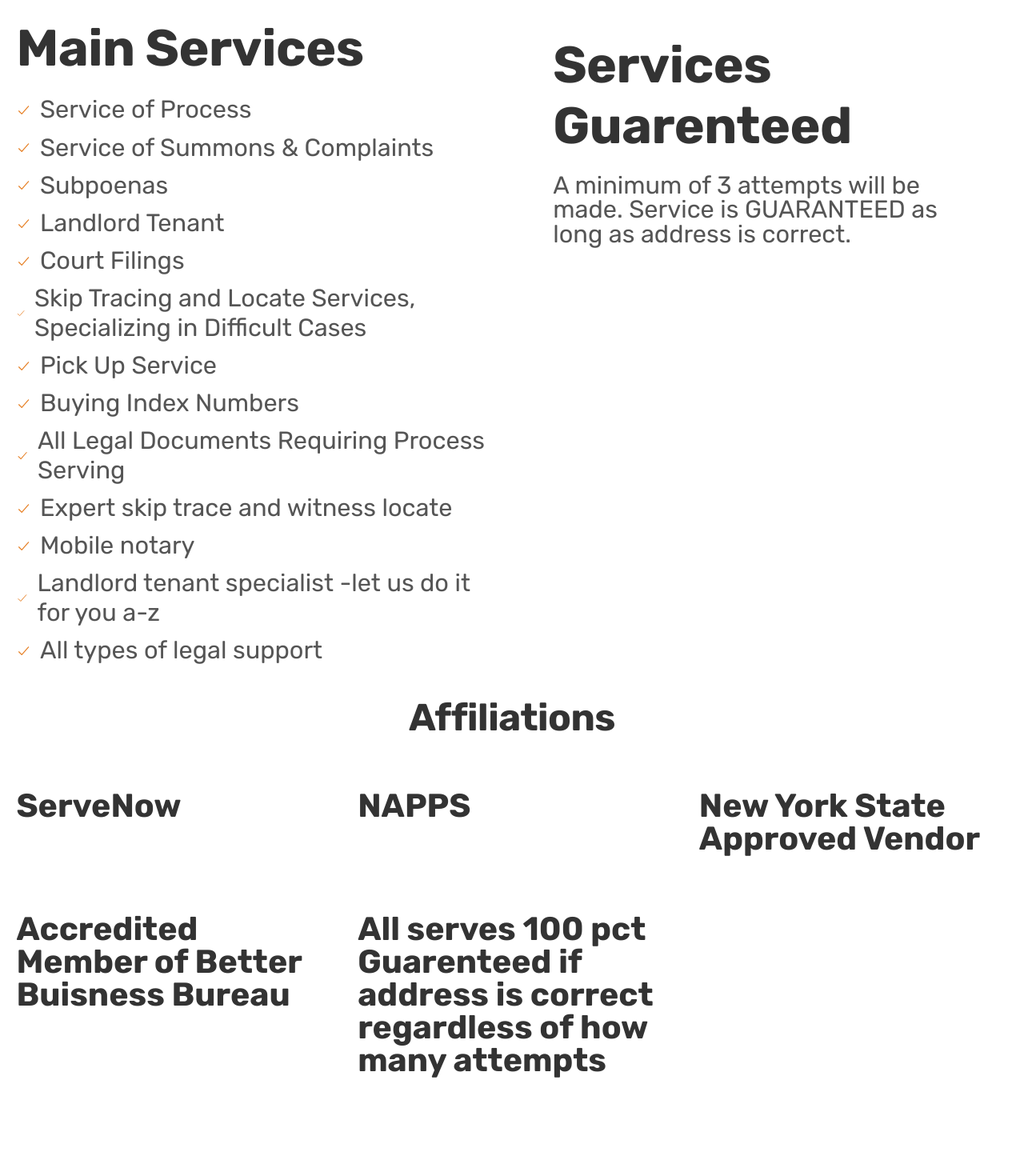
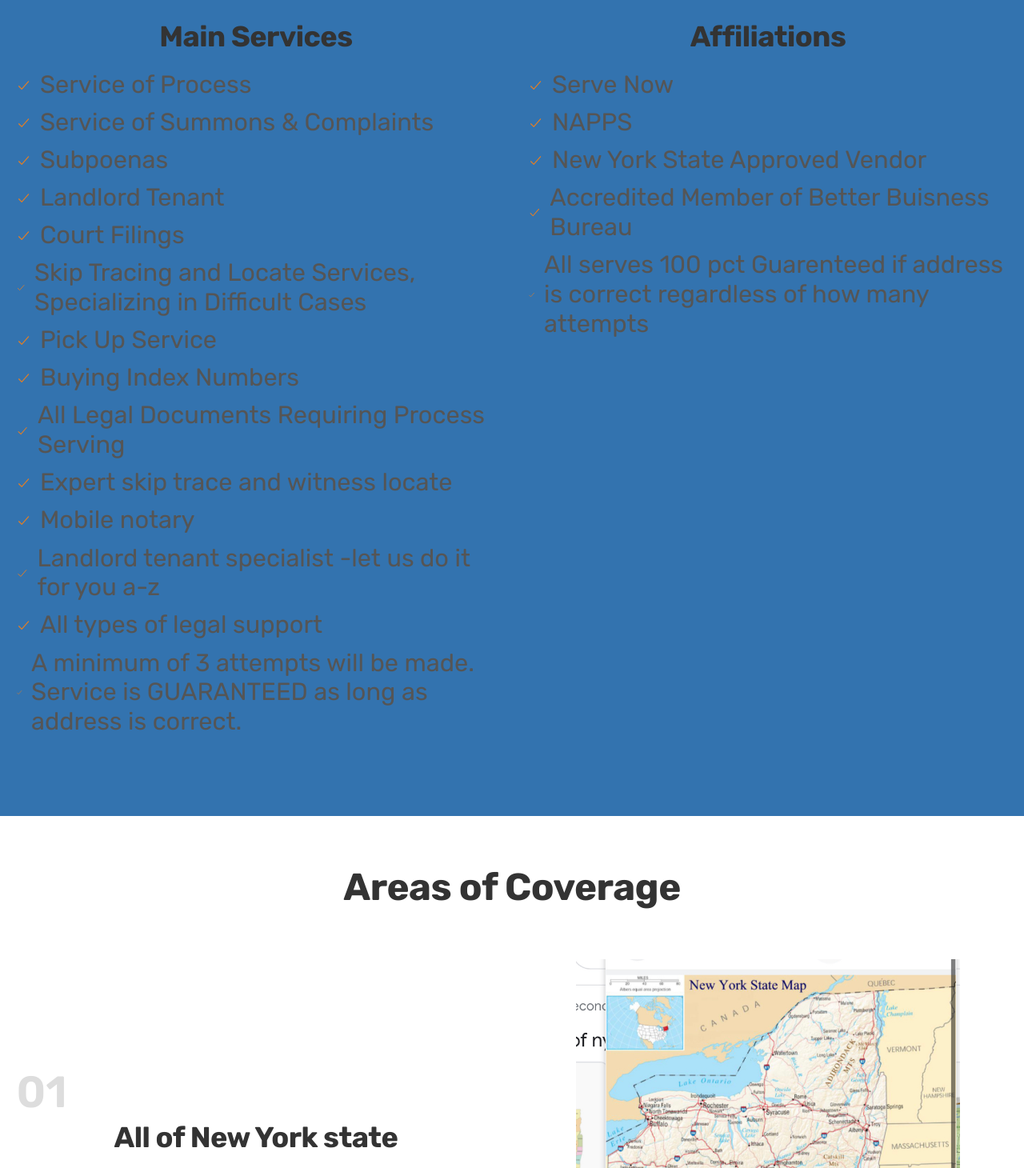
Before and after one commit to EliasAHH/processserveexpert, a plain HTML site: page index.html in a window 1280 px wide. Shown: the part 1340-2800 px from the top of the page at 80% size. Drawn offline with nearby package versions, Linux system fonts and the light colour scheme; some packages are replaced by stand-ins of ours; a script that the page names is missing.

Commit message:
added new images to website and fixed alignment problem

```diff
--- a/css/general.css
+++ b/css/general.css
@@ -88,9 +88,10 @@ body {
 }
 
 .heading-tertiary {
-    font-size: 10rem;
+    font-size: 36px;
     line-height: 1.2;
     margin-bottom: 3.2rem;
+    text-align: center;
 }
 
 .subheading {
--- a/css/queries.css
+++ b/css/queries.css
@@ -14,7 +14,7 @@
         max-width: 120rem;
     }
     .heading-primary {
-        font-size: 4.4rem;
+        font-size: 30px;
     }
     .gallery {
         grid-template-columns: repeat(2, 1fr);
--- a/css/style.css
+++ b/css/style.css
@@ -282,6 +282,7 @@
 
 .section-services {
     padding: 9.6rem 0;
+    background: #3373af;
 }
 
 .guarantee-content {
--- a/index.html
+++ b/index.html
@@ -182,41 +182,42 @@
                             <span>All types of legal support
                             </span>
                         </li>
+                        <li class="list-item">
+                            <ion-icon class="list-icon" name="checkmark-outline"></ion-icon>
+                            <span> A minimum of 3 attempts will be made. Service is GUARANTEED as long as address is correct.
+
+                            </span>
+                        </li>
                     </ul>
                 </div>
 
-                <div>
-                    <div class="guarantee-content">
-                        <h3 class="heading-tertiary">Services Guarenteed</h3>
-                        <ul class="guarantee-attributes">
-                            <li class="guarantee-attribute">
-                                <span>A minimum of 3 attempts will be made. Service is GUARANTEED as long as address is correct.</span>
-                            </li>
-                        </ul>
-                    </div>
+                <div class="services">
+                    <h3 class="heading-tertiary">Affiliations</h3>
+                    <ul class="list">
+                        <li class="list-item">
+                            <ion-icon class="list-icon" name="checkmark-outline"></ion-icon>
+                            <span>Serve Now</span>
+                        </li>
+                        <li class="list-item">
+                            <ion-icon class="list-icon" name="checkmark-outline"></ion-icon>
+                            <span>NAPPS</span>
+                        </li>
+                        <li class="list-item">
+                            <ion-icon class="list-icon" name="checkmark-outline"></ion-icon>
+                            <span> New York State Approved Vendor</span>
+                        </li>
+                        <li class="list-item">
+                            <ion-icon class="list-icon" name="checkmark-outline"></ion-icon>
+                            <span>Accredited Member of Better Buisness Bureau</span>
+                        </li>
+                        <li class="list-item">
+                            <ion-icon class="list-icon" name="checkmark-outline"></ion-icon>
+                            <span>All serves 100 pct Guarenteed if address is correct regardless of how many attempts</span>
+                        </li>
+                    </ul>
                 </div>
             </div>
             </br>
-            <h2 class="heading-secondary">
-                Affiliations
-            </h2>
-            <div class="container grid grid--3-cols">
-                <div class="feature">
-                    <p class="feature-title">ServeNow</p>
-                </div>
-                <div class="feature">
-                    <p class="feature-title">NAPPS</p>
-                </div>
-                <div class="feature">
-                    <p class="feature-title">New York State Approved Vendor</p>
-                </div>
-                <div class="feature">
-                    <p class="feature-title">Accredited Member of Better Buisness Bureau</p>
-                </div>
-                <div class="feature">
-                    <p class="feature-title">All serves 100 pct Guarenteed if address is correct regardless of how many attempts</p>
-                </div>
-            </div>
         </section>
 
 
@@ -238,12 +239,12 @@
                 </div>
 
                 <div class="step-img-box">
-                    <img src="img/long-island.jpg" class="step-img" alt="picture of new york" />
+                    <img src="img/ny.jpg" class="step-img" alt="picture of new york" />
                 </div>
 
                 <!-- STEP 02 -->
                 <div class="step-img-box">
-                    <img src="img/long-island.jpg" class="step-img" alt="picture of new york" />
+                    <img src="img/us.jpg" class="step-img" alt="picture of new york" />
                 </div>
                 <div class="step-text-box">
                     <p class="step-number">02</p>
@@ -256,7 +257,7 @@
                     <h3 class="heading-tertiary">International</h3>
                 </div>
                 <div class="step-img-box">
-                    <img src="img/long-island.jpg" class="step-img" alt="picture of new york" />
+                    <img src="img/world.jpg" class="step-img" alt="picture of new york" />
                 </div>
             </div>
         </section>
```
Also changed, not shown: img/ny.jpg (added), img/us.jpg (added), img/world.jpg (added).
